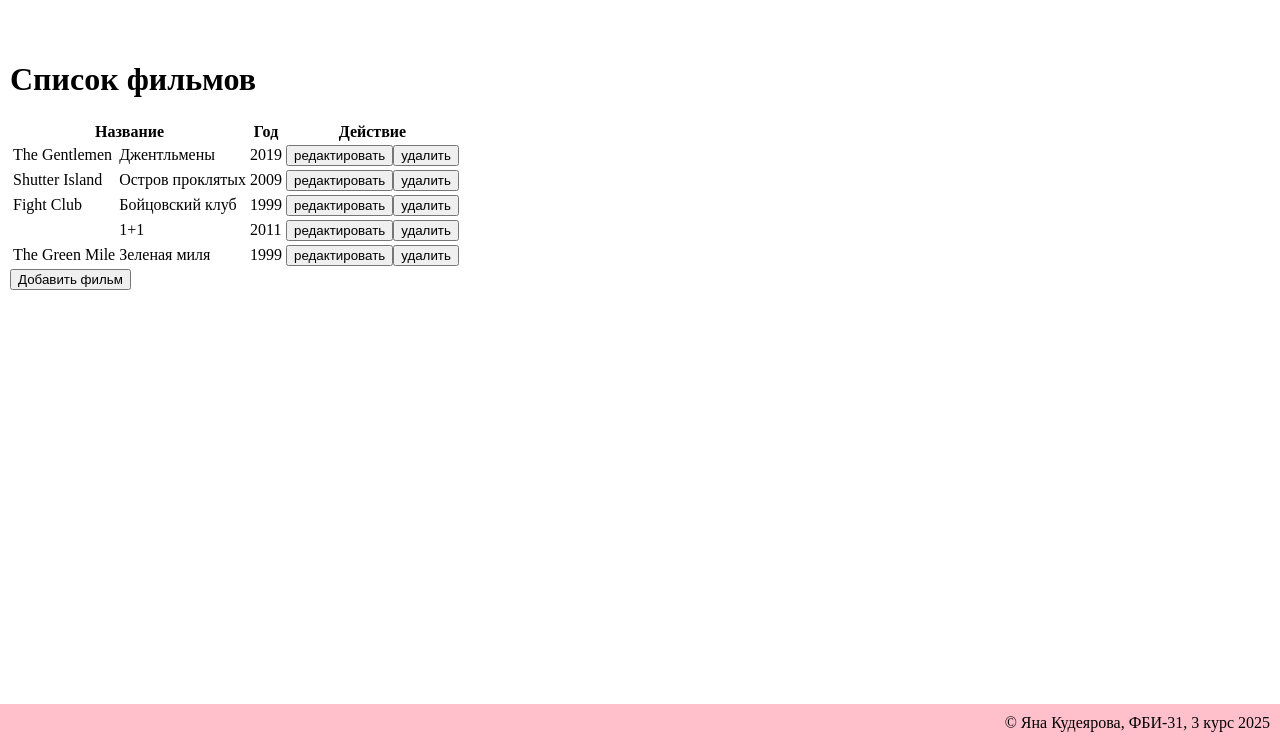
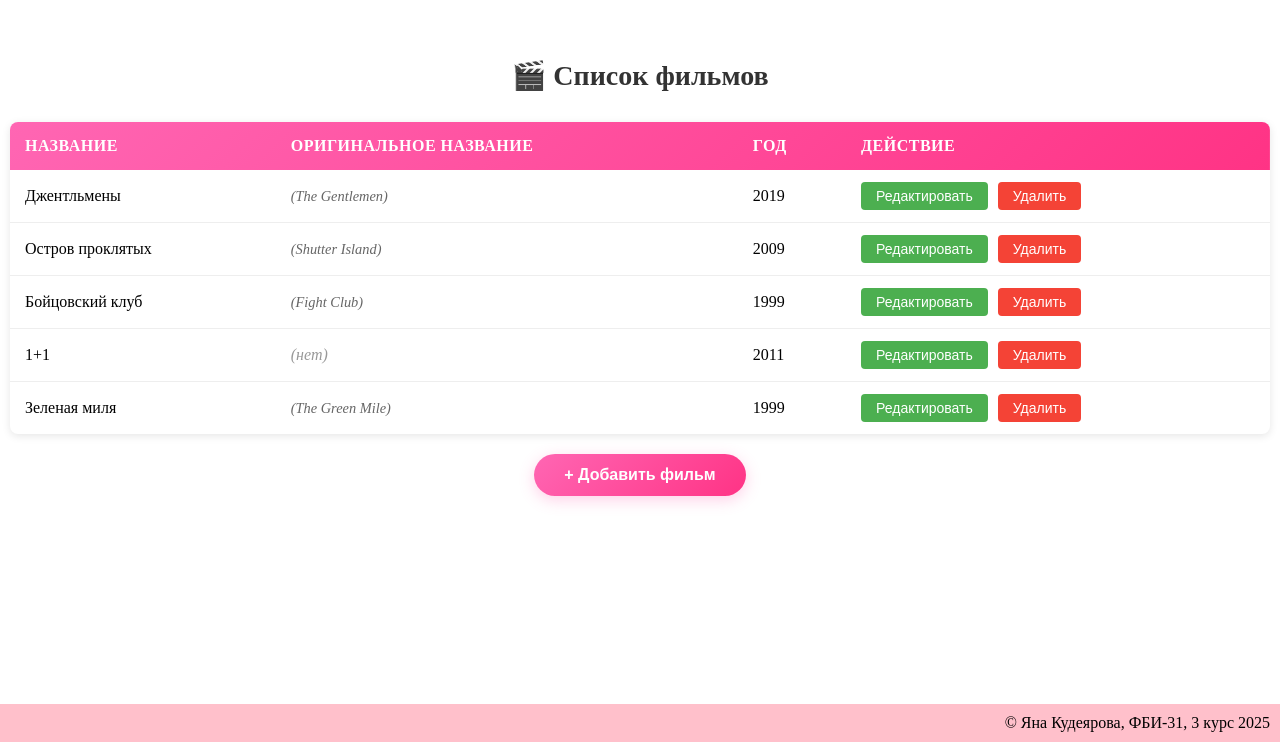
Before and after one commit to Unapologetiic/web-back-labs, a Flask app: page /lab7/ in a window 1280 px wide. Shown: the part 58-800 px from the top of the page. Run offline with Flask 3, Linux system fonts and the light colour scheme.

Commit message:
Самостоятельное задание

```diff
--- a/static/lab7/main.js
+++ b/static/lab7/main.js
@@ -6,43 +6,73 @@ function fillFilmList() {
     .then(function (films){
         let tbody = document.getElementById('film-list');
         tbody.innerHTML = '';
-        for(let i = 0; i<films.length; i++) {
+        for(let i = 0; i < films.length; i++) {
             let tr = document.createElement('tr');
 
+
+            let tdTitleRus = document.createElement('td');
+
+
             let tdTitle = document.createElement('td');
-            let tdTitleRus = document.createElement('td');
+
             let tdYear = document.createElement('td');
             let tdActions = document.createElement('td');
 
-            tdTitle.innerHTML = films[i].title == films[i].title_ru ? '': films[i].title;
+
             tdTitleRus.innerHTML = films[i].title_ru;
+            tdTitleRus.style.fontWeight = '500';
+
+
+            let originalTitle = films[i].title;
+            if (originalTitle && originalTitle !== films[i].title_ru) {
+
+                let titleSpan = document.createElement('span');
+                titleSpan.className = 'original-title';
+                titleSpan.textContent = originalTitle;
+                tdTitle.appendChild(titleSpan);
+            } else {
+
+                tdTitle.innerHTML = '<span style="color: #999; font-style: italic;">(нет)</span>';
+            }
+
             tdYear.innerHTML = films[i].year;
+            tdYear.style.fontWeight = '500';
+
+            let buttonsContainer = document.createElement('div');
+            buttonsContainer.className = 'action-buttons';
 
             let editButton = document.createElement('button');
-            editButton.innerText = 'редактировать'
+            editButton.className = 'edit-btn';
+            editButton.innerText = 'Редактировать';
             editButton.onclick = function(){
                 editFilm(i);
             }
 
             let delButton = document.createElement('button');
-            delButton.innerText = 'удалить';
+            delButton.className = 'delete-btn';
+            delButton.innerText = 'Удалить';
             delButton.onclick = function(){
                 deleteFilm(i, films[i].title_ru);
             }
 
-            tdActions.append(editButton);
-            tdActions.append(delButton);
+            buttonsContainer.append(editButton);
+            buttonsContainer.append(delButton);
+            tdActions.appendChild(buttonsContainer);
 
+            tr.append(tdTitleRus);
             tr.append(tdTitle);
-            tr.append(tdTitleRus);
             tr.append(tdYear);
             tr.append(tdActions);
 
             tbody.append(tr);
         }
     })
+    .catch(error => {
+        console.error('Ошибка загрузки фильмов:', error);
+        let tbody = document.getElementById('film-list');
+        tbody.innerHTML = '<tr><td colspan="4" style="text-align: center; color: #f44336; padding: 20px;">Ошибка загрузки данных</td></tr>';
+    });
 }
-
 function deleteFilm(id, title) {
     if (! confirm(`Вы точно хотите удалить фильм? "${title}"?`))
         return
--- a/templates/lab7/index.html
+++ b/templates/lab7/index.html
@@ -5,85 +5,292 @@
 {% block script %}
 <script src="{{ url_for('static', filename='lab7/main.js') }}"></script>
 <style>
+    /* Основные стили */
+    h1 {
+        color: #333;
+        text-align: center;
+        margin-bottom: 30px;
+        font-size: 28px;
+    }
+
+    /* Стили таблицы */
+    table {
+        width: 100%;
+        border-collapse: collapse;
+        margin: 20px 0;
+        box-shadow: 0 2px 8px rgba(0, 0, 0, 0.1);
+        border-radius: 8px;
+        overflow: hidden;
+        background: white;
+    }
+
+    thead {
+        background: linear-gradient(135deg, #ff66b3, #ff3385);
+        color: white;
+    }
+
+    th {
+        padding: 15px;
+        text-align: left;
+        font-weight: 600;
+        font-size: 16px;
+        text-transform: uppercase;
+        letter-spacing: 0.5px;
+    }
+
+    td {
+        padding: 12px 15px;
+        border-bottom: 1px solid #eee;
+        vertical-align: middle;
+    }
+
+    tbody tr {
+        transition: background-color 0.2s;
+    }
+
+    tbody tr:hover {
+        background-color: #f9f9f9;
+    }
+
+    tbody tr:last-child td {
+        border-bottom: none;
+    }
+
+    /* Стили для названий фильмов */
+    .original-title {
+        font-style: italic;
+        color: #666;
+        font-size: 0.9em;
+    }
+
+    .original-title::before {
+        content: "(";
+    }
+
+    .original-title::after {
+        content: ")";
+    }
+
+    /* Стили кнопок в таблице */
+    .action-buttons {
+        display: flex;
+        gap: 10px;
+    }
+
+    .action-buttons button {
+        padding: 6px 15px;
+        border: none;
+        border-radius: 4px;
+        cursor: pointer;
+        font-size: 14px;
+        font-weight: 500;
+        transition: all 0.2s;
+    }
+
+    .edit-btn {
+        background: #4CAF50;
+        color: white;
+    }
+
+    .edit-btn:hover {
+        background: #45a049;
+        transform: translateY(-1px);
+        box-shadow: 0 2px 5px rgba(76, 175, 80, 0.3);
+    }
+
+    .delete-btn {
+        background: #f44336;
+        color: white;
+    }
+
+    .delete-btn:hover {
+        background: #d32f2f;
+        transform: translateY(-1px);
+        box-shadow: 0 2px 5px rgba(244, 67, 54, 0.3);
+    }
+
+    /* Кнопка добавления фильма */
+    .add-film-btn {
+        display: block;
+        margin: 20px auto 40px;
+        padding: 12px 30px;
+        background: linear-gradient(135deg, #ff66b3, #ff3385);
+        color: white;
+        border: none;
+        border-radius: 25px;
+        font-size: 16px;
+        font-weight: 600;
+        cursor: pointer;
+        transition: all 0.3s;
+        box-shadow: 0 4px 15px rgba(255, 102, 179, 0.3);
+    }
+
+    .add-film-btn:hover {
+        transform: translateY(-2px);
+        box-shadow: 0 6px 20px rgba(255, 102, 179, 0.4);
+    }
+
+    .add-film-btn:active {
+        transform: translateY(0);
+    }
+
+    /* Модальное окно */
     .modal {
         display: none;
-        z-index: 100;
-        box-shadow: 0 4px 12px rgba(0, 0, 0, 0.15);
+        z-index: 1000;
+        box-shadow: 0 10px 30px rgba(0, 0, 0, 0.2);
         background: white;
-        width: 420px;
+        width: 450px;
         left: 50%;
         top: 50%;
         transform: translate(-50%, -50%);
         position: fixed;
-        padding: 25px;
-        border: 2px solid #ff66b3;
-        border-radius: 8px;
+        padding: 30px;
+        border: none;
+        border-radius: 12px;
+        animation: modalFadeIn 0.3s ease-out;
+    }
+
+    @keyframes modalFadeIn {
+        from {
+            opacity: 0;
+            transform: translate(-50%, -60%);
+        }
+        to {
+            opacity: 1;
+            transform: translate(-50%, -50%);
+        }
     }
 
     .modal label {
         display: block;
-        margin-bottom: 15px;
+        margin-bottom: 20px;
         font-weight: 500;
+        color: #333;
     }
 
     .modal input[type="text"],
     .modal input[type="number"],
     .modal textarea {
         width: 100%;
-        padding: 8px;
-        margin-top: 5px;
-        border: 1px solid #ccc;
-        border-radius: 4px;
+        padding: 10px;
+        margin-top: 8px;
+        border: 2px solid #e0e0e0;
+        border-radius: 6px;
         box-sizing: border-box;
+        font-size: 14px;
+        transition: border-color 0.2s;
     }
 
     .modal input:focus,
     .modal textarea:focus {
         outline: none;
         border-color: #ff66b3;
+        box-shadow: 0 0 0 3px rgba(255, 102, 179, 0.1);
     }
 
     .modal textarea {
-        height: 80px;
+        height: 100px;
         resize: vertical;
+        font-family: inherit;
     }
 
-    .modal button {
-        padding: 8px 20px;
-        margin-right: 10px;
+    .modal-buttons {
+        display: flex;
+        justify-content: flex-end;
+        gap: 15px;
+        margin-top: 25px;
+    }
+
+    .modal-buttons button {
+        padding: 10px 25px;
         border: none;
-        border-radius: 4px;
+        border-radius: 6px;
         cursor: pointer;
         font-weight: 500;
+        font-size: 14px;
+        transition: all 0.2s;
     }
 
-    .modal button:first-of-type {
-        background: #ff66b3;
+    .ok-btn {
+        background: linear-gradient(135deg, #ff66b3, #ff3385);
         color: white;
     }
 
-    .modal button:last-of-type {
-        background: #f0f0f0;
-        color: #333;
+    .ok-btn:hover {
+        background: linear-gradient(135deg, #ff3385, #ff0066);
+        transform: translateY(-1px);
+        box-shadow: 0 4px 12px rgba(255, 102, 179, 0.3);
+    }
+
+    .cancel-btn {
+        background: #f5f5f5;
+        color: #666;
+        border: 1px solid #ddd;
+    }
+
+    .cancel-btn:hover {
+        background: #e0e0e0;
+        transform: translateY(-1px);
     }
 
     .modal i {
-        color: #666;
+        color: #888;
         font-size: 12px;
+        font-style: normal;
     }
-    .error-message{
-        color: red;
+
+    .error-message {
+        color: #f44336;
+        font-size: 12px;
+        margin-top: 5px;
+        min-height: 18px;
+    }
+
+    /* Затемнение фона при открытом модальном окне */
+    .modal-overlay {
+        display: none;
+        position: fixed;
+        top: 0;
+        left: 0;
+        width: 100%;
+        height: 100%;
+        background: rgba(0, 0, 0, 0.5);
+        z-index: 999;
+    }
+
+    /* Адаптивность */
+    @media (max-width: 768px) {
+        table {
+            font-size: 14px;
+        }
+
+        .modal {
+            width: 90%;
+            max-width: 400px;
+            padding: 20px;
+        }
+
+        .action-buttons {
+            flex-direction: column;
+            gap: 5px;
+        }
+
+        .action-buttons button {
+            width: 100%;
+        }
     }
 </style>
 {% endblock %}
 
 {% block main %}
-    <h1>Список фильмов</h1>
+    <h1>🎬 Список фильмов</h1>
 
     <table>
         <thead>
             <tr>
-                <th colspan="2">Название</th>
+                <th>Название</th>
+                <th>Оригинальное название</th>
                 <th>Год</th>
                 <th>Действие</th>
             </tr>
@@ -93,34 +300,39 @@
     <script>
         fillFilmList();
     </script>
-    <div>
-        <button onclick="addFilm()">Добавить фильм</button>
-    </div>
+
+    <button class="add-film-btn" onclick="addFilm()">+ Добавить фильм</button>
+
+    <div class="modal-overlay" id="modal-overlay" onclick="hideModal()"></div>
+
     <div class="modal">
         <input type="hidden" id="id">
+
         <label>
-            Название фильма на русском:
-            <input type="text" id="title-ru">
+            Название фильма на русском: *
+            <input type="text" id="title-ru" placeholder="Введите название на русском" required>
         </label><br>
 
         <label>
             Название фильма на оригинальном языке
-            <i>(если фильм русский, то оставте пустым):</i>
-            <input type="text" id="title">
+            <i>(если фильм русский, оставьте пустым)</i>
+            <input type="text" id="title" placeholder="Введите оригинальное название">
         </label><br>
 
         <label>
             Год выпуска:
-            <input type="number" id="year">
+            <input type="number" id="year" placeholder="Год" min="1895" max="2025">
         </label><br>
 
         <label>
-            Описание:
-            <textarea id="description"></textarea>
+            Описание: *
+            <textarea id="description" placeholder="Введите описание фильма..." required></textarea>
             <div id="description-error" class="error-message"></div>
         </label><br>
 
-        <button onclick="sendFilm()">ОК</button>
-        <button onclick="cancel()">Отмена</button>
+        <div class="modal-buttons">
+            <button class="cancel-btn" onclick="cancel()">Отмена</button>
+            <button class="ok-btn" onclick="sendFilm()">Сохранить</button>
+        </div>
     </div>
 {% endblock %}
```
Also changed, not shown: lab7.py (+12 -3 lines).
